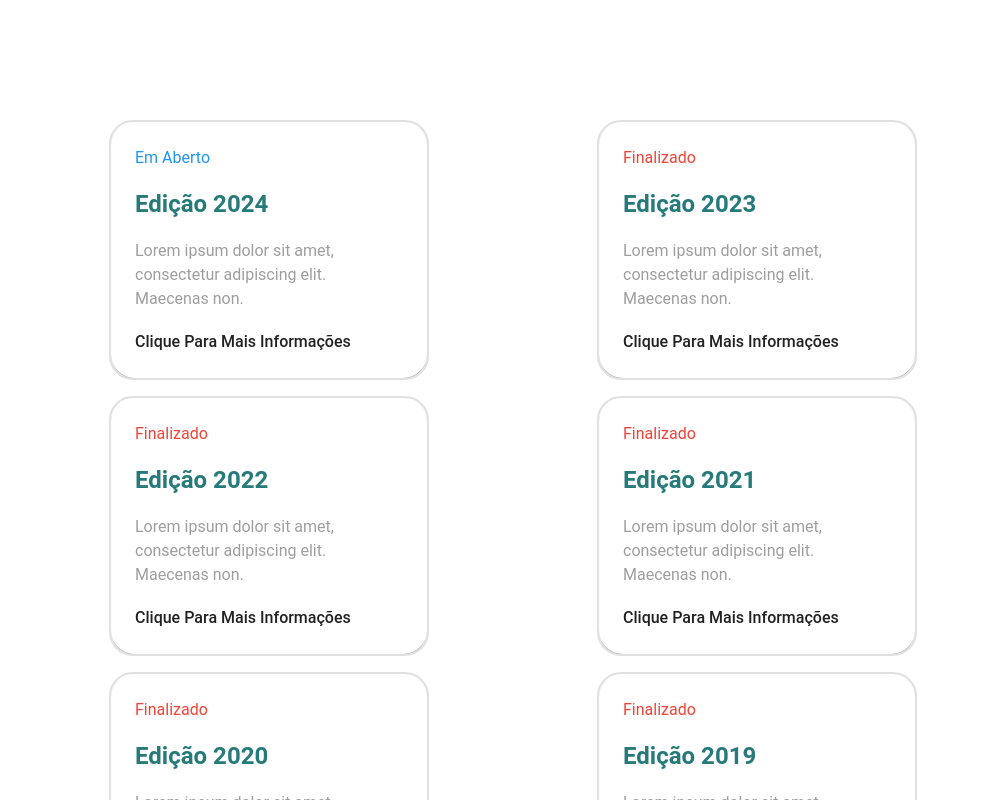
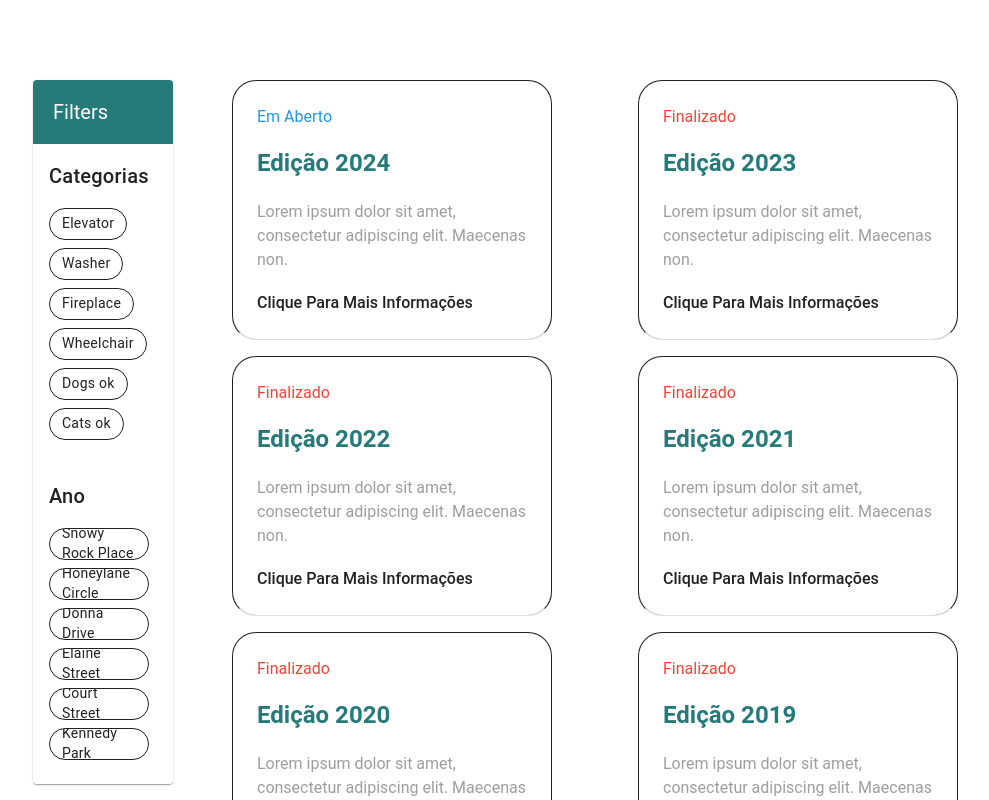
Before and after one commit to fabricadesoftware-ifc/fabricaPainel_frontEnd, a Vue app: page /editions in a window 1280 px wide. Shown: the part 880-1680 px from the top of the page, without its empty margins (127-1116 px from the left). Built offline with nearby package versions, Linux system fonts and the light colour scheme.

Commit message:
refactor: Update editions view component layout and styling

```diff
--- a/src/components/EditionsView.vue
+++ b/src/components/EditionsView.vue
@@ -1,13 +1,44 @@
 <template>
-  <v-container
-    class="d-flex flex-wrap mt-10 pa-0 ga-4 w-lg-75"
-    fluid
-    style="justify-content: space-around"
-  >
+  <v-container class="d-flex flex-wrap pa-0 w-lg-75" fluid>
+    <v-row>
+      <v-col cols="2">
+        <v-sheet>
+          <v-card>
+            <v-toolbar color="primary">
+              <v-toolbar-title>Filters</v-toolbar-title>
+            </v-toolbar>
+
+            <v-card-text>
+              <h2 class="text-h6 mb-2">Categorias</h2>
+              <v-chip-group v-model="amenities" column multiple>
+                <v-chip filter text="Elevator" variant="outlined" />
+                <v-chip filter text="Washer" variant="outlined" />
+                <v-chip filter text="Fireplace" variant="outlined" />
+                <v-chip filter text="Wheelchair " variant="outlined" />
+                <v-chip filter text="Dogs ok" variant="outlined" />
+                <v-chip filter text="Cats ok" variant="outlined" />
+              </v-chip-group>
+            </v-card-text>
+            <v-card-text>
+              <h2 class="text-h6 mb-2">Ano</h2>
+              <v-chip-group v-model="neighborhoods" column multiple>
+                <v-chip filter text="Snowy Rock Place" variant="outlined" />
+                <v-chip filter text="Honeylane Circle" variant="outlined" />
+                <v-chip filter text="Donna Drive" variant="outlined" />
+                <v-chip filter text="Elaine Street" variant="outlined" />
+                <v-chip filter text="Court Street" variant="outlined" />
+                <v-chip filter text="Kennedy Park" variant="outlined" />
+              </v-chip-group>
+            </v-card-text>
+          </v-card>
+        </v-sheet>
+      </v-col>
+      <v-col>
+        <v-sheet class="ml-auto mr-0 d-flex flex-wrap ga-4" style="justify-content: space-around">
           <v-card
             v-for="edition in editions"
             :key="edition.id"
-      class="border-md border-white"
+            class="border-b border-white"
             height="260"
             :hover="true"
             rounded="xl"
@@ -16,18 +47,23 @@
             @click="selectCard(edition.edition_name)"
           >
             <div class="h-100 d-flex flex-column justify-space-between pa-6">
-        <p :class="[edition.edition, {'text-red': !edition.status}, {'text-info': edition.status}]">{{ edition.status ? 'Em Aberto' : 'Finalizado' }}</p>
-        <h2
-          class="text-primary font-weight-bold text-h5"
-        >
+              <p :class="[edition.edition,{ 'text-red': !edition.status },{ 'text-info': edition.status },]">
+                {{ edition.status ? "Em Aberto" : "Finalizado" }}
+              </p>
+              <h2 class="text-primary font-weight-bold text-h5">
                 {{ edition.edition_name }}
               </h2>
               <p class="text-grey">
                 {{ edition.text }}
               </p>
-        <p class="mr-2 font-weight-medium">Clique Para Mais Informações</p>
+              <p class="mr-2 font-weight-medium">
+                Clique Para Mais Informações
+              </p>
             </div>
           </v-card>
+        </v-sheet>
+      </v-col>
+    </v-row>
   </v-container>
 </template>
 
@@ -45,4 +81,7 @@
   const selectCard = (name: any) => {
     router.push(`/editions/view/${name}`)
   }
+
+  const amenities = ref<string[]>([])
+  const neighborhoods = ref<string[]>([])
 </script>
```
Lines whose indentation alone changed are shown as unchanged.
